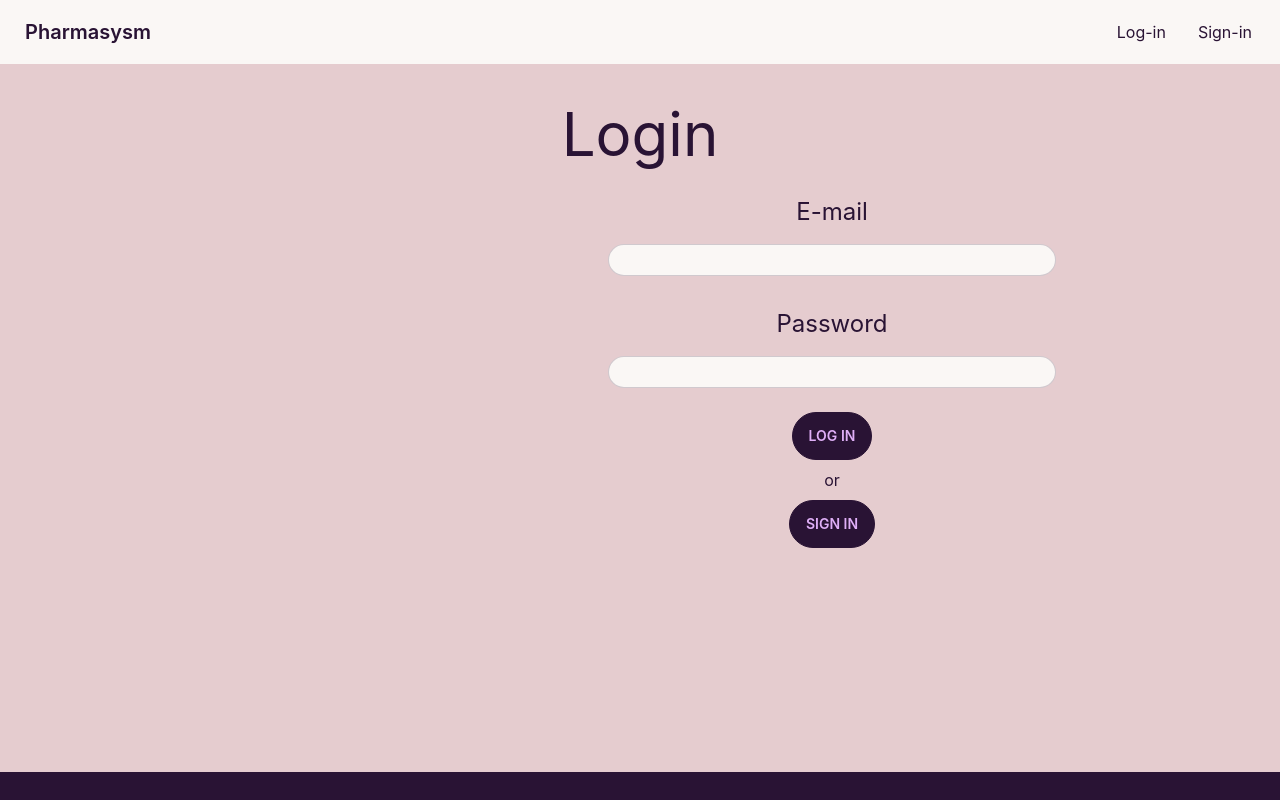
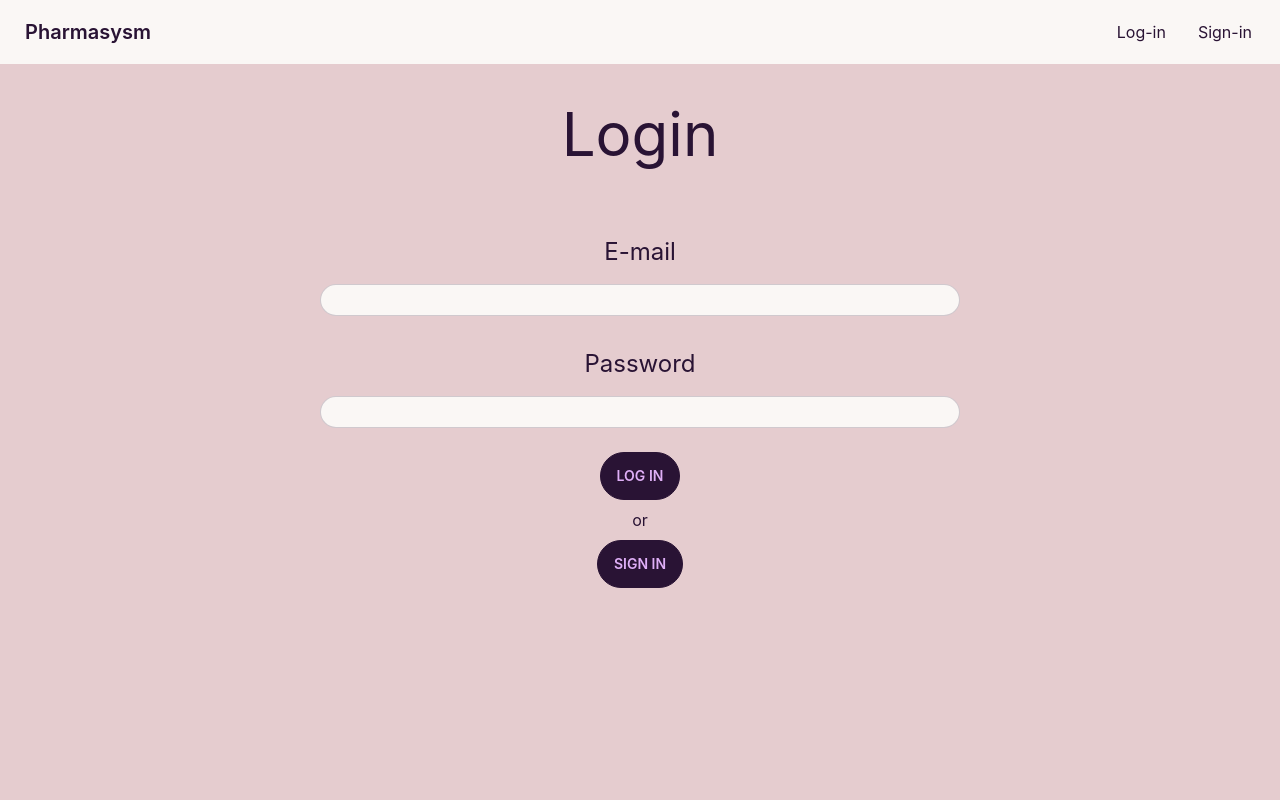
Before and after one commit to TiagoMostardinha/ihc-project, a React (Create React App) app: page /login in a window 1280 px wide. Shown: the top 800 px of the page. Built offline with nearby package versions, Linux system fonts and the light colour scheme.

Commit message:
Log In fixed

```diff
--- a/src/App.js
+++ b/src/App.js
@@ -52,7 +52,6 @@ function App() {
             <Route exact path='/login' element={<LogIn />} />
             <Route exact path='/wallet' element={<Wallet fuser={fuser}/>} />
             <Route exact path='/drug' element={<Drug />} />
-
             <Route exact path='/search' element={<Search_Tiago />} />
           </Routes>
         </div>
--- a/src/LogIn.js
+++ b/src/LogIn.js
@@ -5,25 +5,25 @@ const LogIn = () => {
             <div class="flex justify-center pt-10">
                 <h1 className="text-6xl">Login</h1>
             </div>
-            <div class="container mx-sm flex justify-center pt-8 pb-4 pl-96">
-                <h1 className="text-2xl">E-mail</h1>
+            <div class="container mx-sm flex justify-center pt-8 pb-4 pl-auto">
+                <h1 className="text-2xl" style={{ marginTop: '40px' }}>E-mail</h1>
             </div>
-            <div class="container mx-lg flex justify-center pb-4 pl-96">
+            <div class="container mx-lg flex justify-center pb-4 pl-auto">
                 <input type="text" placeholder="" className="input input-bordered input-sm w-1/2" />
             </div>
-            <div class="container mx-sm flex justify-center pl-96 pt-4 pb-4">
+            <div class="container mx-sm flex justify-center pl-auto pt-4 pb-4">
                 <h1 className="text-2xl">Password</h1>
             </div>
-            <div class="container mx-lg flex justify-center pb-2 pl-96">
+            <div class="container mx-lg flex justify-center pb-2 pl-auto">
                 <input type="text" placeholder="" className="input input-bordered input-sm w-1/2" />
             </div>
-            <div class="container mx-lg flex justify-center pt-4 pl-96">
+            <div class="container mx-lg flex justify-center pt-4 pl-auto">
                 <Link to='/'><button class="btn">Log In</button></Link>
             </div>
-            <div class="container mx-lg flex justify-center pt-2 pl-96">
+            <div class="container mx-lg flex justify-center pt-2 pl-auto">
                 or
             </div>
-            <div class="container mx-lg flex justify-center pt-2 pb-56 pl-96">
+            <div class="container mx-lg flex justify-center pt-2 pb-56 pl-auto">
                 <Link to='/signin'><button class="btn">Sign in</button></Link>
             </div>
         </div>
```
